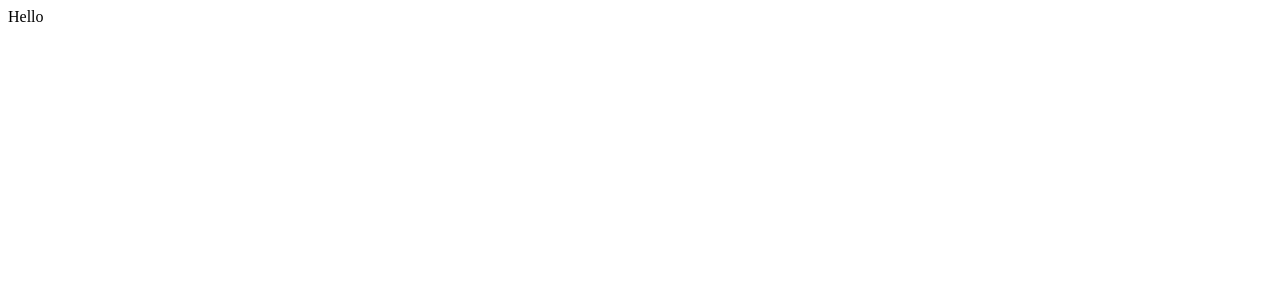
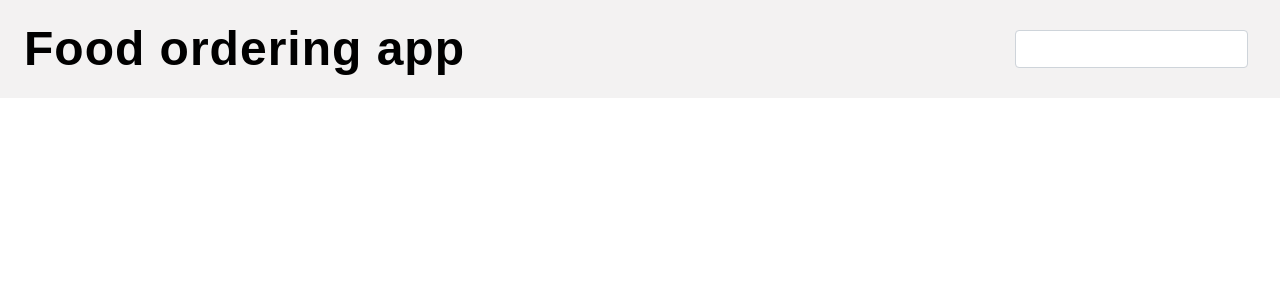
Before and after one commit to chingu-voyages/v36-geckos-team-11, a React (Create React App) app: page / in a window 1280 px wide. Shown: the top 300 px of the page. Built offline with nearby package versions, Linux system fonts and the light colour scheme.

Commit message:
created react app, installed bootstrap and font awesome using terminal

```diff
--- a/package.json
+++ b/package.json
@@ -3,10 +3,15 @@
   "version": "0.1.0",
   "private": true,
   "dependencies": {
+    "@fortawesome/fontawesome-svg-core": "^1.2.36",
+    "@fortawesome/free-solid-svg-icons": "^5.15.4",
+    "@fortawesome/react-fontawesome": "^0.1.16",
     "@testing-library/jest-dom": "^5.16.1",
     "@testing-library/react": "^12.1.2",
     "@testing-library/user-event": "^13.5.0",
+    "bootstrap": "^5.1.3",
     "react": "^17.0.2",
+    "react-bootstrap": "^2.1.1",
     "react-dom": "^17.0.2",
     "react-scripts": "5.0.0",
     "web-vitals": "^2.1.3"
--- a/src/App.js
+++ b/src/App.js
@@ -1,11 +1,21 @@
-import React from 'react'
+import React from 'react';
+import './index.css';
+// import Container from 'react-bootstrap/Container';
+import Row from 'react-bootstrap/Row'
+import Navbar from './Navbar.jsx'
+
 
 const App = () => {
   return (
-    <div>
-      Hello
+    <div className='lg' >
+      <Row >
+        <Navbar />
+
+      </Row>
     </div>
-  )
-}
+  );
+};
 
-export default App
+export default App;
+
+// className="justify-content-md-center"
--- /dev/null
+++ b/src/Navbar.jsx
@@ -0,0 +1,30 @@
+import React from 'react';
+import Navbar from 'react-bootstrap/Navbar';
+import './index.css';
+import { Container, Nav, FormControl, Form } from 'react-bootstrap';
+
+
+
+const Navigationbar = () => {
+  return (
+    <Navbar >
+      <Container fluid>
+        <Navbar.Brand href='#'>Food ordering app</Navbar.Brand>
+        <Navbar.Collapse id='navbarScroll'>
+          <Nav className='me-auto my-2 my-lg-0' style={{ maxHeight: '100px' }} >
+          </Nav>
+          <Form className='d-flex'>
+            <FormControl
+              type='search'
+            //   placeholder='Search'
+              className='me-2'
+              aria-label='Search'
+            />
+          </Form>
+        </Navbar.Collapse>
+      </Container>
+    </Navbar>
+  );
+};
+
+export default Navigationbar;
--- /dev/null
+++ b/src/index.css
@@ -0,0 +1,22 @@
+/* @import url('https://fonts.googleapis.com/css2?family=Montserrat:wght@100;200;300;400;500;600;700;800;900&display=swap'); */
+
+* {
+   margin: 0;
+   padding: 0;
+   box-sizing: border-box;
+   font-family: 'Montserrat', sans-serif;
+}
+
+
+
+.navbar {
+   background-color: #F3F2F2;
+}
+
+.navbar-light a.navbar-brand {
+   font-weight: 700;
+   font-size: 48px;
+   line-height: 72px;
+   letter-spacing: 1px;
+   color: #000;
+}
--- a/src/index.js
+++ b/src/index.js
@@ -1,6 +1,8 @@
 import React from 'react';
 import ReactDOM from 'react-dom';
+import './index.css';
 import App from './App';
+import 'bootstrap/dist/css/bootstrap.min.css';
 
 ReactDOM.render(
   <React.StrictMode>
```
Also changed, not shown: 1 other file (tests, documents, lock files or other folders).
